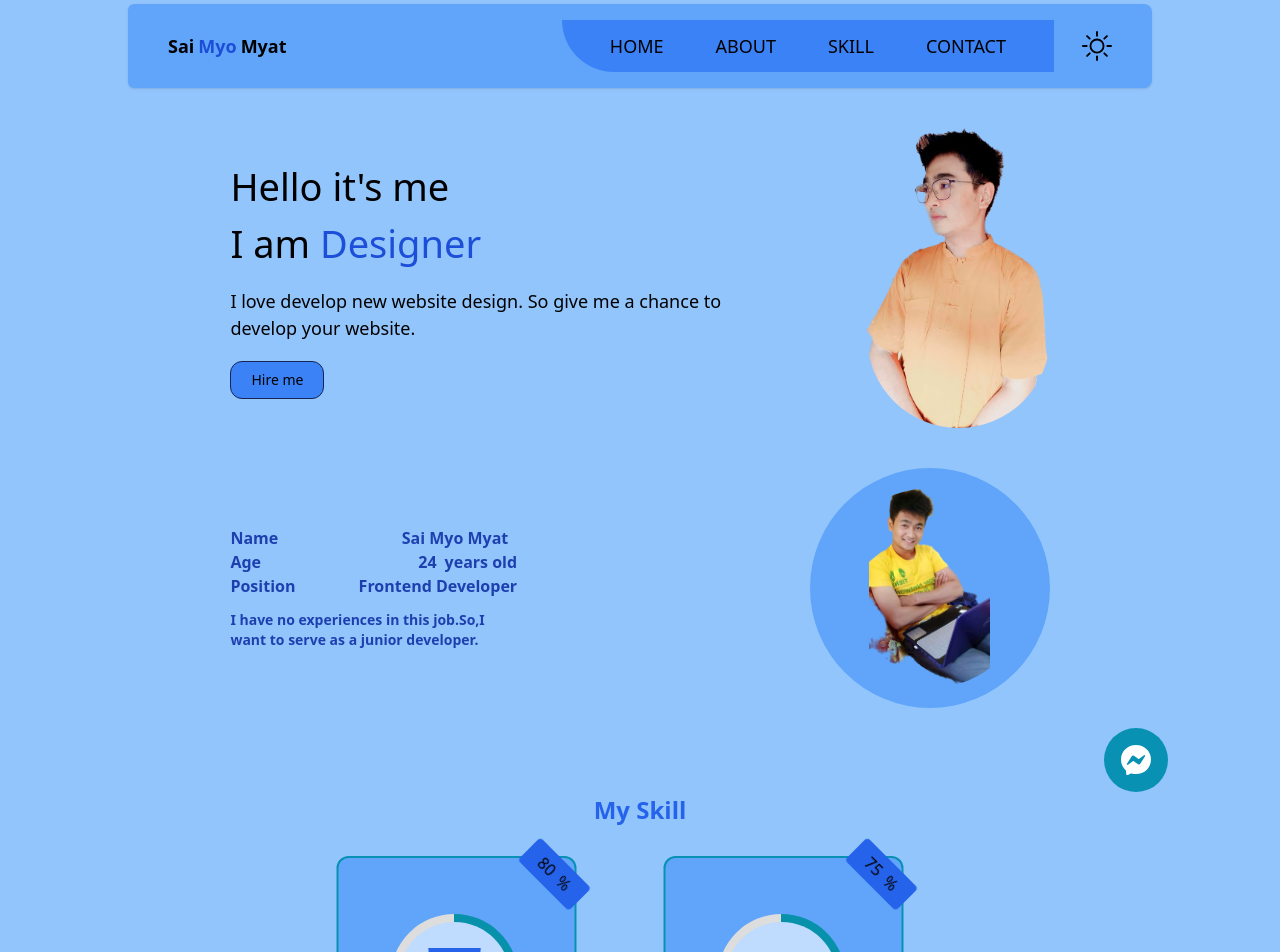
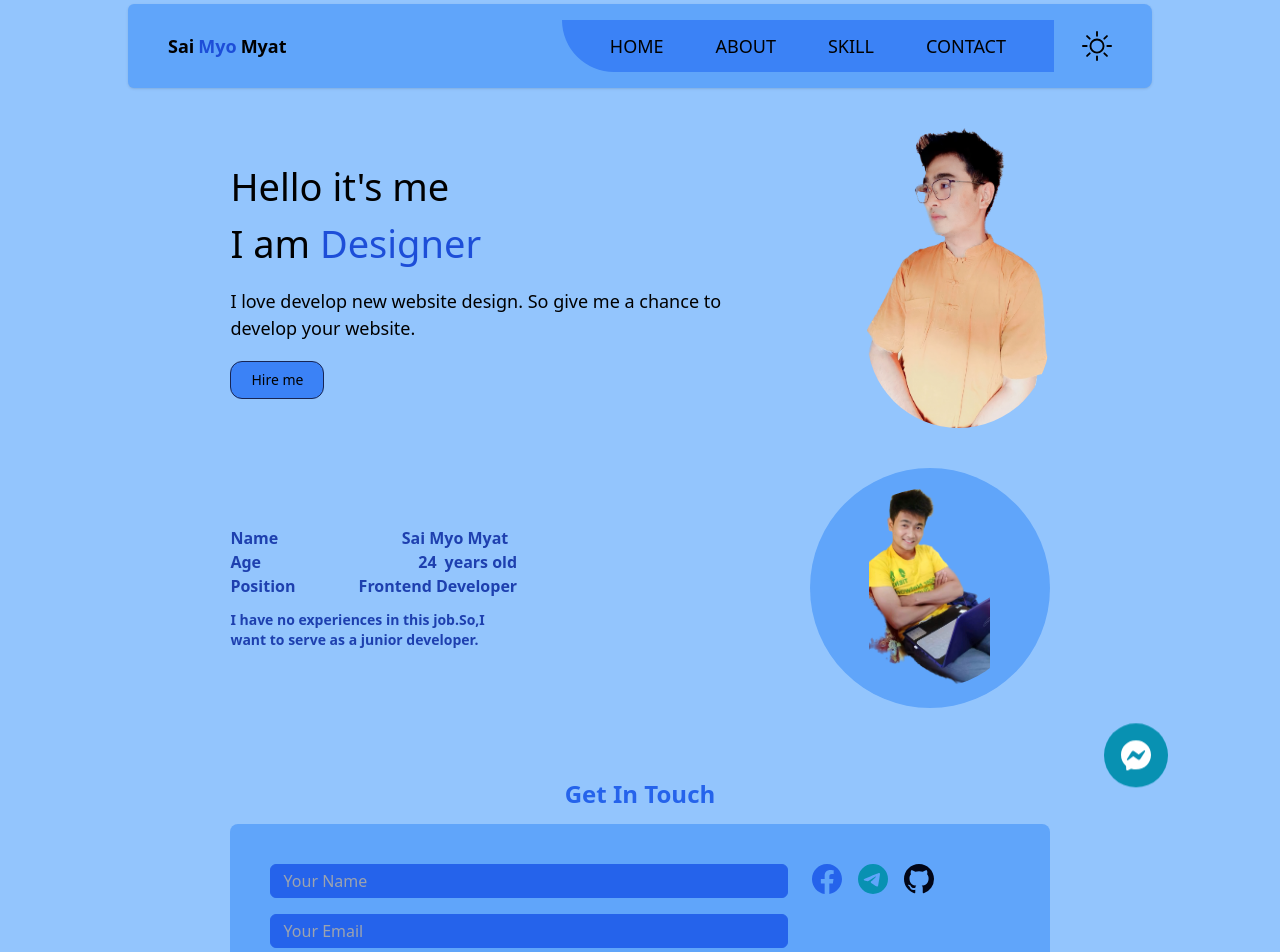
Before and after one commit to saimyomyat/MyPortfolio, a React (Vite) app: page / in a window 1280 px wide. Shown: the top 952 px of the page. Built offline with nearby package versions, Linux system fonts and the light colour scheme.

Commit message:
remove skill

```diff
--- a/src/App.jsx
+++ b/src/App.jsx
@@ -13,8 +13,8 @@ const App = () => {
       <Navbar />
       <Hero />
       <About />
-      <Skill />
-      {/* <Footer /> */}
+      {/* <Skill /> */}
+      <Footer />
       <Messenger />
     </div>
   );
```
